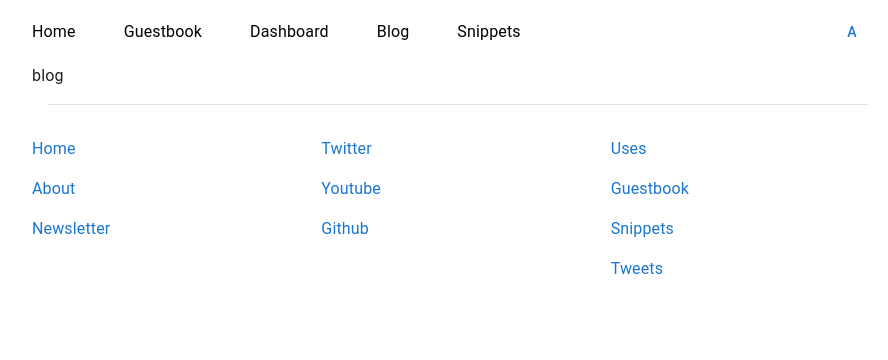
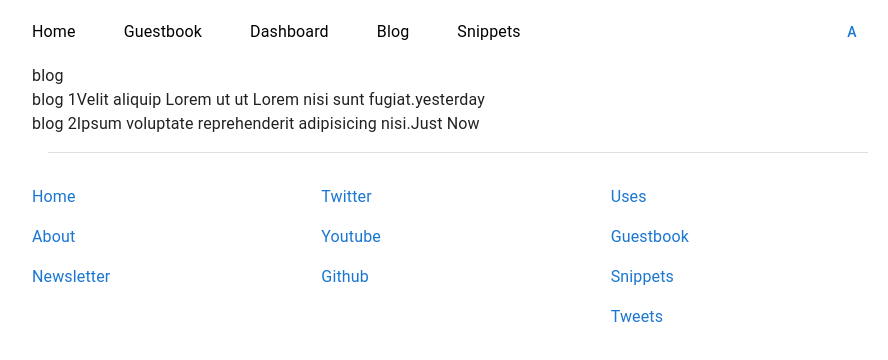
Before and after one commit to arrofirezasatria/rofireza.com, a Next.js app: page /blog in a window 1280 px wide. Shown: the top 360 px of the page, without its empty margins (182-1070 px from the left). Built offline with nearby package versions, Linux system fonts and the light colour scheme.

Commit message:
just update

```diff
--- a/pages/blog.tsx
+++ b/pages/blog.tsx
@@ -2,11 +2,45 @@ import { Container } from '@mui/material';
 import React from 'react'
 import ContainerHero from '../components/ContainerHero';
 import Box from '@mui/material/Box'
+import { fsync } from 'fs';
 
-export default function Blog() {
+export default function Blog({posts}) {
   return (
     <ContainerHero>
       <Box>blog</Box>
+  {posts.map((data)=>{
+    return(
+      <div>
+        {data.slug}
+        {data.summary}
+        {data.publishedAt}
+        </div>
+
+      )
+  })}
     </ContainerHero>
+
   )
 }
+
+export function getStaticProps(){
+  const posts = [
+    {
+      'slug':'blog 1',
+      'title':'judul 1',
+      'summary': 'Velit aliquip Lorem ut ut Lorem nisi sunt fugiat.',
+      'publishedAt': 'yesterday'
+    },
+    {
+      'slug':'blog 2',
+      'title':'judul 2',
+      'summary': 'Ipsum voluptate reprehenderit adipisicing nisi.',
+      'publishedAt': 'Just Now'
+    }
+  ]
+
+
+  return {
+    props: {posts}
+  }
+}
```
Also changed, not shown: components/BlogPosts.tsx (added).
